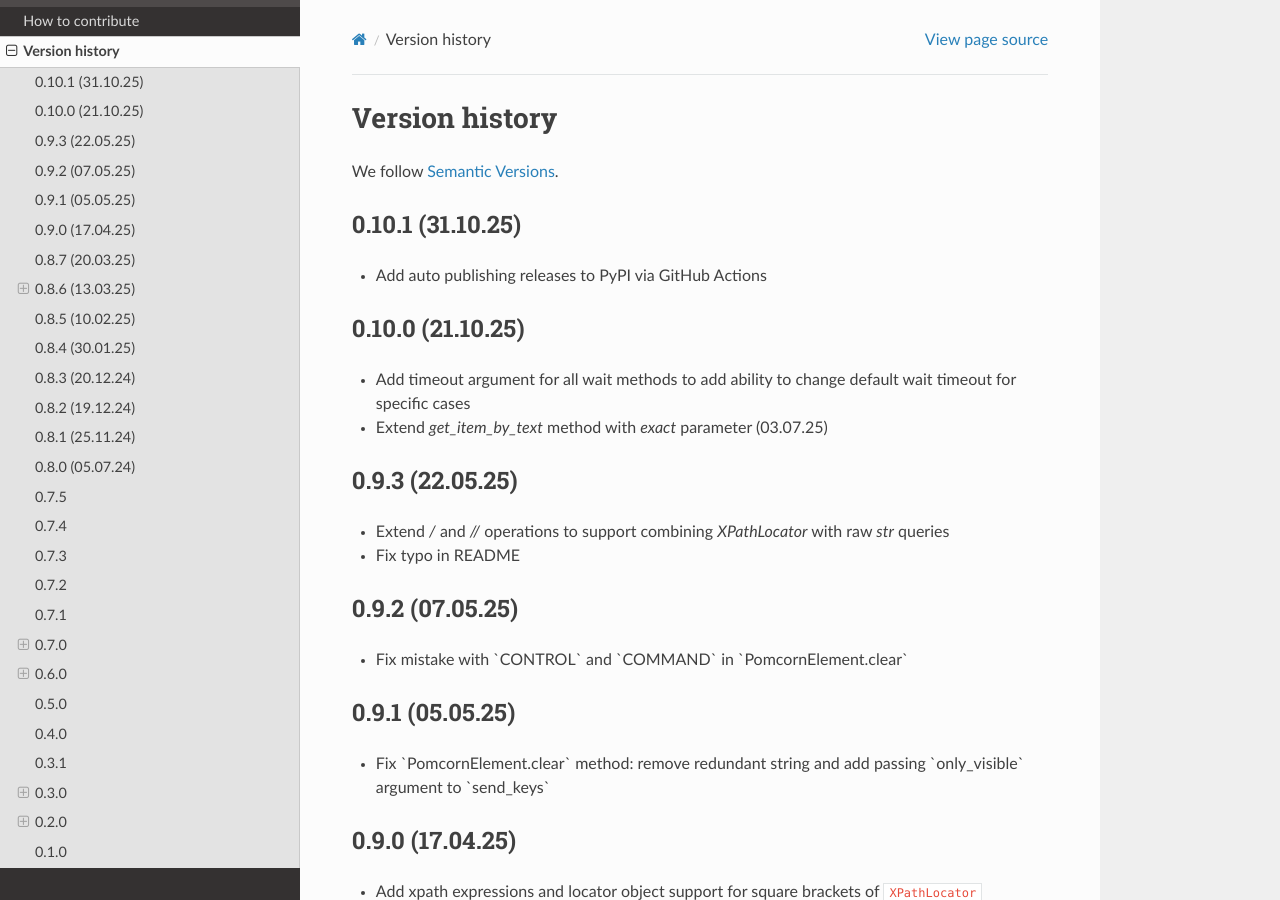
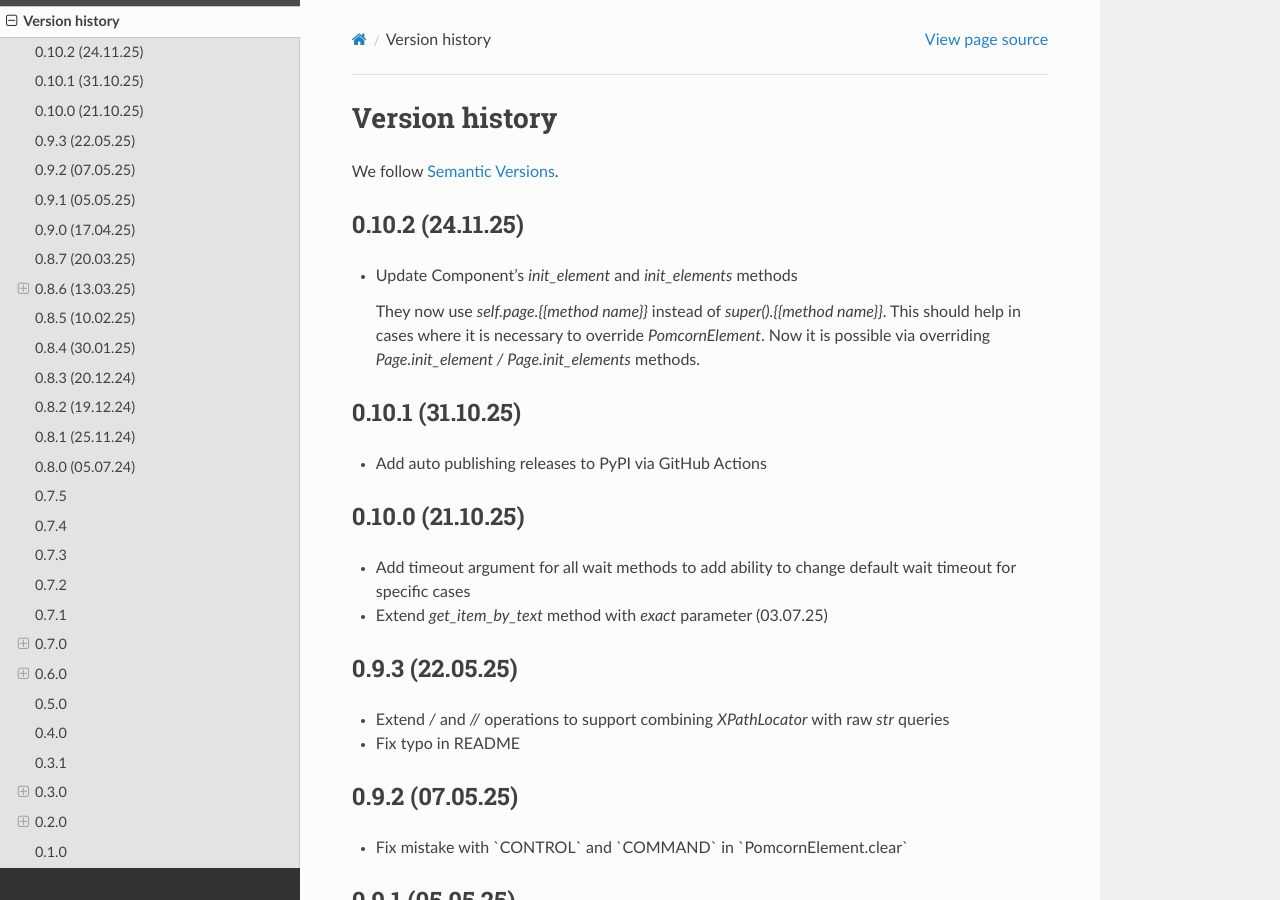
Before and after one commit to saritasa-nest/pomcorn, a Sphinx documentation site: the page built from docs/CHANGELOG.rst, in a window 1280 px wide and 900 px high. Built offline with Sphinx 7.4.7 and the Read the Docs theme 3.1.0, drawn with Linux system fonts in a browser that asks for light colours.

Commit message:
Update Component's `init_element`/`init_elements`
They now use `self.page.{{method name}}` instead of
`super().{{method name}}`. This should help in cases
where it is necessary to override `PomcornElement`.
Now it is possible via overriding `Page.init_element` /
`Page.init_elements` methods.

```diff
--- a/docs/CHANGELOG.rst
+++ b/docs/CHANGELOG.rst
@@ -2,6 +2,14 @@ Version history
 ===============================================================================
 
 We follow `Semantic Versions <https://semver.org/>`_.
+
+0.10.2 (24.11.25)
+*******************************************************************************
+- Update Component's `init_element` and `init_elements` methods
+
+  They now use `self.page.{{method name}}` instead of `super().{{method name}}`.
+  This should help in cases where it is necessary to override `PomcornElement`.
+  Now it is possible via overriding `Page.init_element / Page.init_elements` methods.
 
 0.10.1 (31.10.25)
 *******************************************************************************
--- a/pyproject.toml
+++ b/pyproject.toml
@@ -1,6 +1,6 @@
 [tool.poetry]
 name = "pomcorn"
-version = "0.10.1"
+version = "0.10.2"
 description = "Base implementation of Page Object Model"
 authors = [
   "Saritasa <pypi@saritasa.com>",
```
Also changed, not shown: 1 other file.
